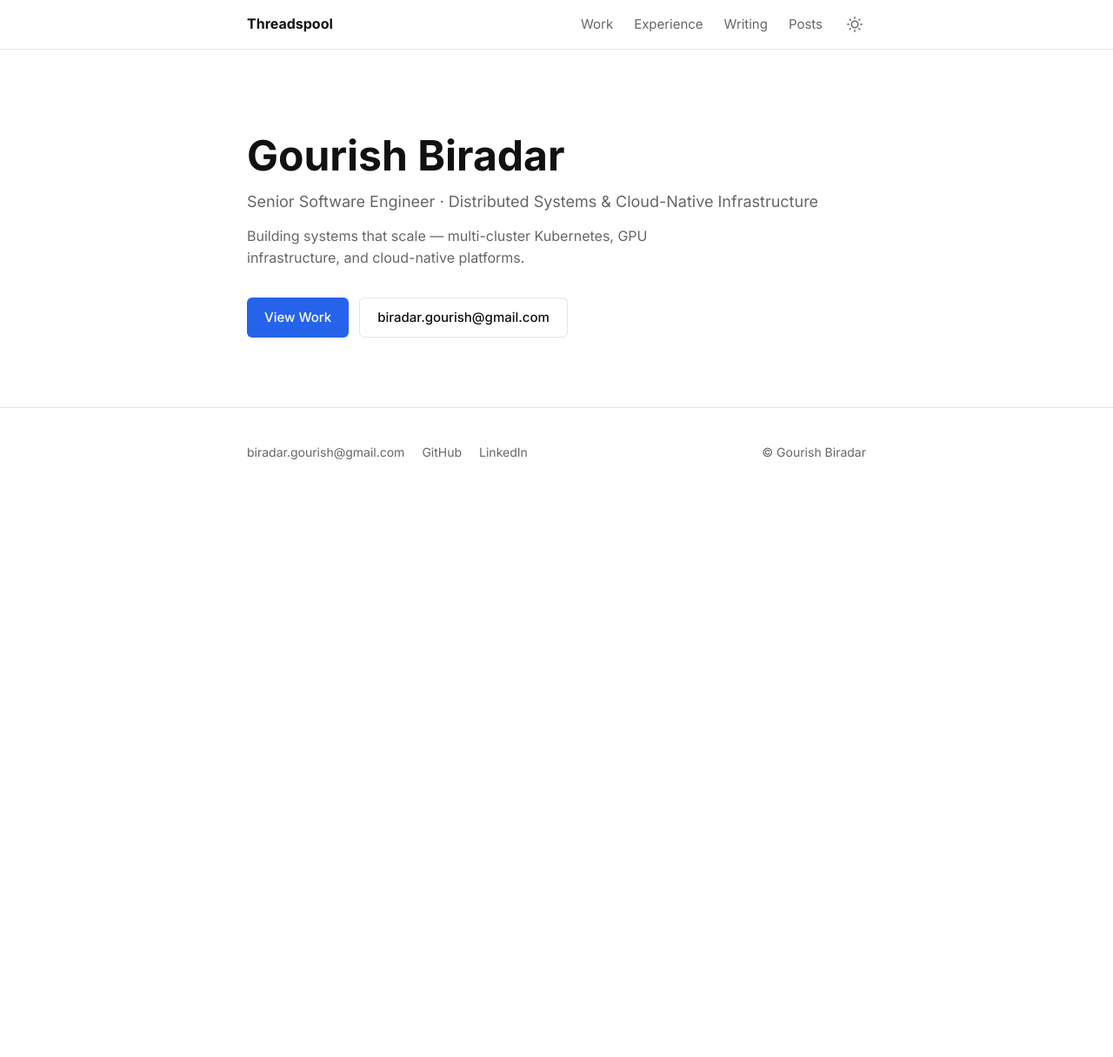
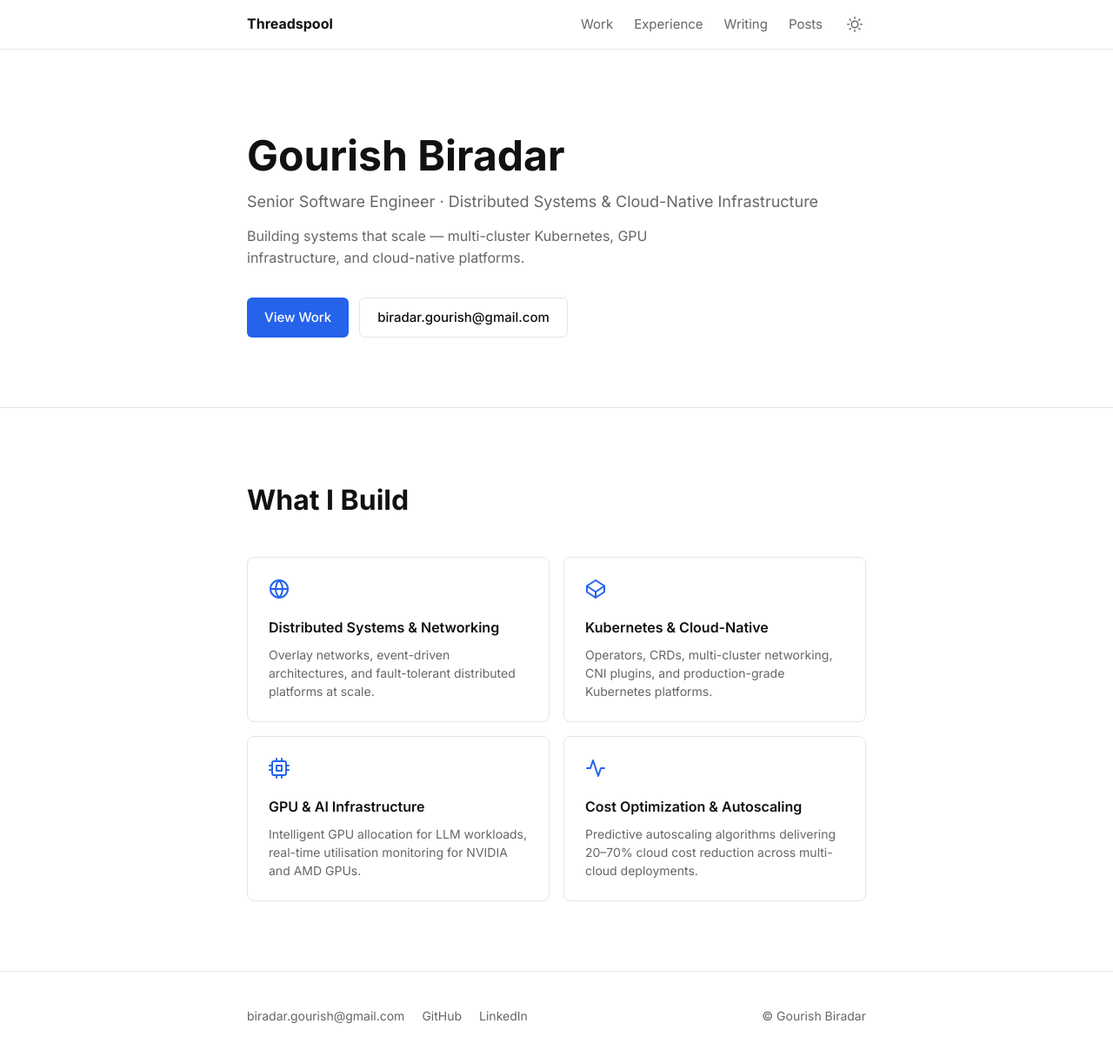
Before and after one commit to gourishbiradar/gourishbiradar.github.io, a Jekyll site: the page built from index.markdown, in a window 1280 px wide and 1220 px high. Shown: the top 1215 px of the window at 87% size. Built offline with Jekyll 4.4.1, drawn with Linux system fonts in a browser that asks for light colours.

Commit message:
feat: add What I Build section

```diff
--- /dev/null
+++ b/_includes/what-i-build.html
@@ -0,0 +1,52 @@
+<section class="section" id="what-i-build">
+  <div class="container">
+    <h2 class="section-title">What I Build</h2>
+    <div class="tiles-grid">
+      <div class="tile">
+        <div class="tile-icon">
+          <svg xmlns="http://www.w3.org/2000/svg" width="24" height="24" viewBox="0 0 24 24" fill="none" stroke="currentColor" stroke-width="2" stroke-linecap="round" stroke-linejoin="round">
+            <circle cx="12" cy="12" r="10"/>
+            <line x1="2" y1="12" x2="22" y2="12"/>
+            <path d="M12 2a15.3 15.3 0 0 1 4 10 15.3 15.3 0 0 1-4 10 15.3 15.3 0 0 1-4-10 15.3 15.3 0 0 1 4-10z"/>
+          </svg>
+        </div>
+        <h3 class="tile-title">Distributed Systems &amp; Networking</h3>
+        <p class="tile-desc">Overlay networks, event-driven architectures, and fault-tolerant distributed platforms at scale.</p>
+      </div>
+      <div class="tile">
+        <div class="tile-icon">
+          <svg xmlns="http://www.w3.org/2000/svg" width="24" height="24" viewBox="0 0 24 24" fill="none" stroke="currentColor" stroke-width="2" stroke-linecap="round" stroke-linejoin="round">
+            <polygon points="12 2 22 8.5 22 15.5 12 22 2 15.5 2 8.5 12 2"/>
+            <line x1="12" y1="22" x2="12" y2="15.5"/>
+            <polyline points="22 8.5 12 15.5 2 8.5"/>
+          </svg>
+        </div>
+        <h3 class="tile-title">Kubernetes &amp; Cloud-Native</h3>
+        <p class="tile-desc">Operators, CRDs, multi-cluster networking, CNI plugins, and production-grade Kubernetes platforms.</p>
+      </div>
+      <div class="tile">
+        <div class="tile-icon">
+          <svg xmlns="http://www.w3.org/2000/svg" width="24" height="24" viewBox="0 0 24 24" fill="none" stroke="currentColor" stroke-width="2" stroke-linecap="round" stroke-linejoin="round">
+            <rect x="4" y="4" width="16" height="16" rx="2"/>
+            <rect x="9" y="9" width="6" height="6"/>
+            <line x1="9" y1="1" x2="9" y2="4"/><line x1="15" y1="1" x2="15" y2="4"/>
+            <line x1="9" y1="20" x2="9" y2="23"/><line x1="15" y1="20" x2="15" y2="23"/>
+            <line x1="20" y1="9" x2="23" y2="9"/><line x1="20" y1="14" x2="23" y2="14"/>
+            <line x1="1" y1="9" x2="4" y2="9"/><line x1="1" y1="14" x2="4" y2="14"/>
+          </svg>
+        </div>
+        <h3 class="tile-title">GPU &amp; AI Infrastructure</h3>
+        <p class="tile-desc">Intelligent GPU allocation for LLM workloads, real-time utilisation monitoring for NVIDIA and AMD GPUs.</p>
+      </div>
+      <div class="tile">
+        <div class="tile-icon">
+          <svg xmlns="http://www.w3.org/2000/svg" width="24" height="24" viewBox="0 0 24 24" fill="none" stroke="currentColor" stroke-width="2" stroke-linecap="round" stroke-linejoin="round">
+            <polyline points="22 12 18 12 15 21 9 3 6 12 2 12"/>
+          </svg>
+        </div>
+        <h3 class="tile-title">Cost Optimization &amp; Autoscaling</h3>
+        <p class="tile-desc">Predictive autoscaling algorithms delivering 20–70% cloud cost reduction across multi-cloud deployments.</p>
+      </div>
+    </div>
+  </div>
+</section>
--- a/_layouts/home.html
+++ b/_layouts/home.html
@@ -2,3 +2,4 @@
 layout: default
 ---
 {% include hero.html %}
+{% include what-i-build.html %}
```
